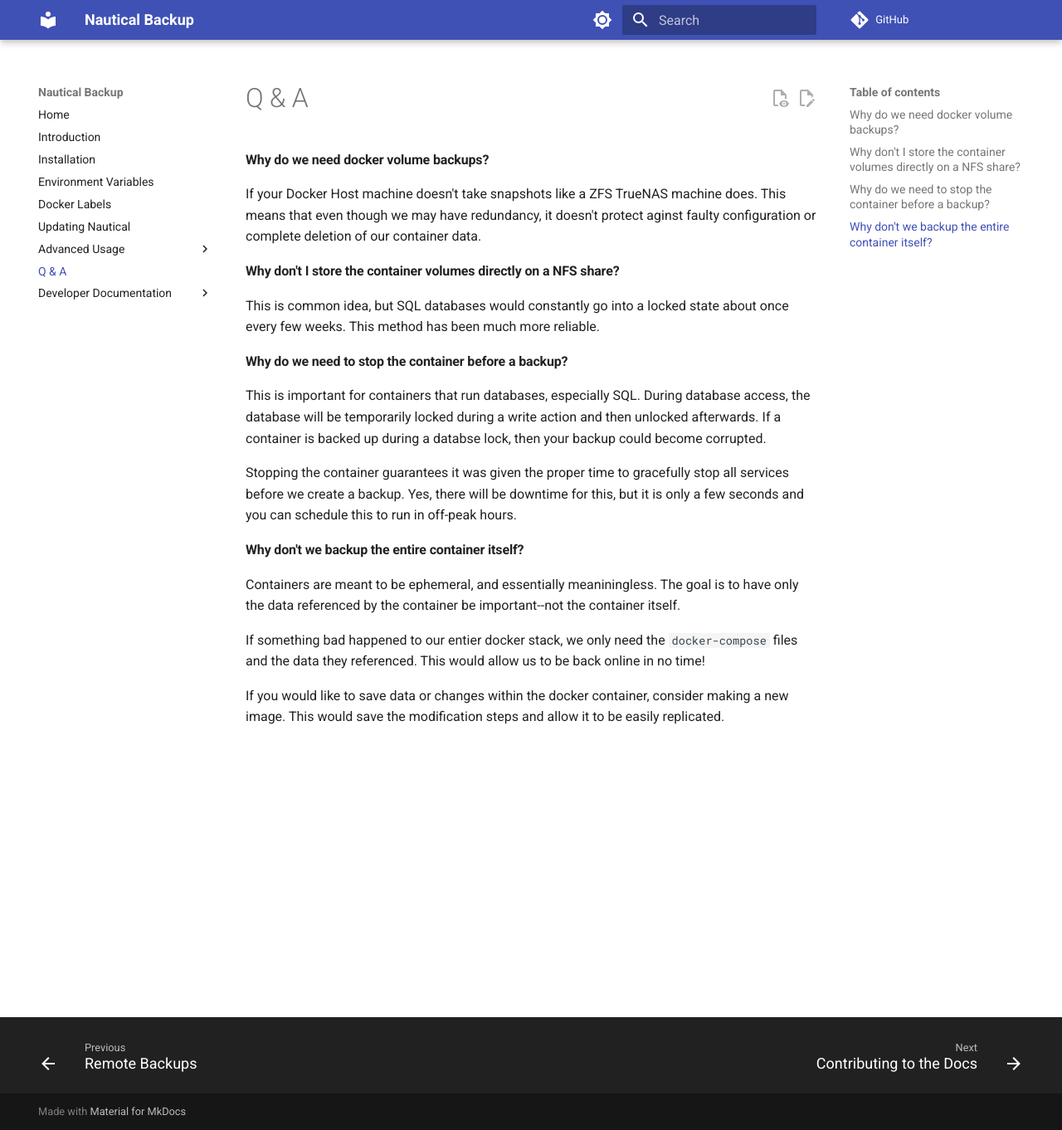
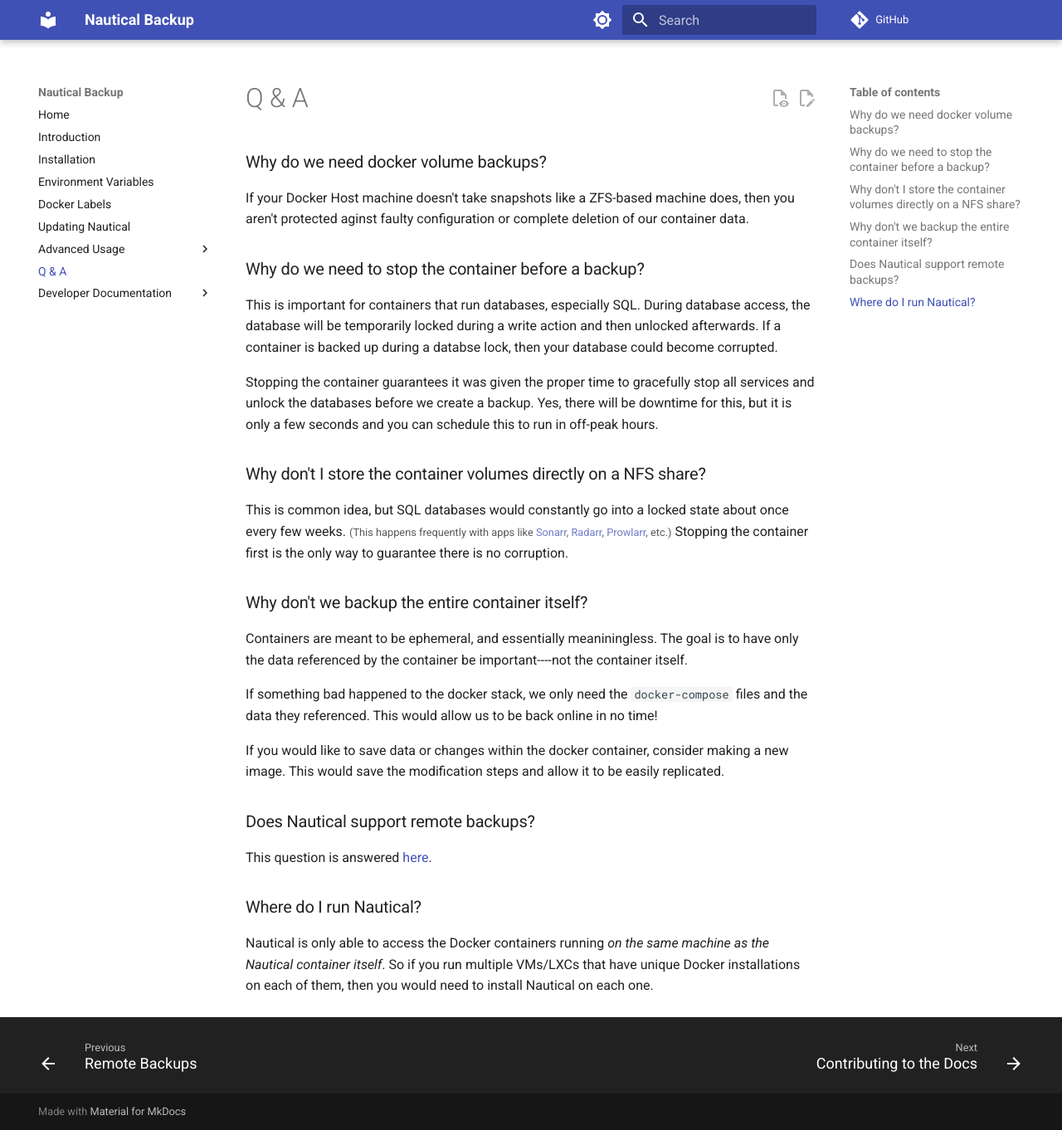
Before and after one commit to Minituff/nautical-backup, an MkDocs documentation site: the page built from docs/q-and-a.md, in a window 1280 px wide and 1362 px high. Shown: the whole window at 83% size. Built offline with MkDocs 1.6.1 and Material for MkDocs 9.7.7, drawn with Linux system fonts in a browser that asks for light colours; comment, search, counter and statistics services are not loaded.

```diff
--- a/docs/q-and-a.md
+++ b/docs/q-and-a.md
@@ -1,20 +1,25 @@
+###  Why do we need docker volume backups?
+If your Docker Host machine doesn't take snapshots like a ZFS-based machine does, then you aren't protected aginst faulty configuration or complete deletion of our container data.
+
+### Why do we need to stop the container before a backup?
+This is important for containers that run databases, especially SQL. During database access, the database will be temporarily locked during a write action and then unlocked afterwards. If a container is backed up during a databse lock, then your database could become corrupted.
 
 
-####  Why do we need docker volume backups?
-If your Docker Host machine doesn't take snapshots like a ZFS TrueNAS machine does. This means that even though we may have redundancy, it doesn't protect aginst faulty configuration or complete deletion of our container data.
+Stopping the container guarantees it was given the proper time to gracefully stop all services and unlock the databases before we create a backup. Yes, there will be downtime for this, but it is only a few seconds and you can schedule this to run in off-peak hours.
 
-#### Why don't I store the container volumes directly on a NFS share?
-This is common idea, but SQL databases would constantly go into a locked state about once every few weeks.
-This method has been much more reliable.
+### Why don't I store the container volumes directly on a NFS share?
+This is common idea, but SQL databases would constantly go into a locked state about once every few weeks. <small>(This happens frequently with apps like [Sonarr](https://github.com/Sonarr/Sonarr), [Radarr](https://github.com/radarr/radarr), [Prowlarr](https://github.com/Prowlarr/Prowlarr), etc.)</small>
+Stopping the container first is the only way to guarantee there is no corruption.
 
-#### Why do we need to stop the container before a backup?
-This is important for containers that run databases, especially SQL. During database access, the database will be temporarily locked during a write action and then unlocked afterwards. If a container is backed up during a databse lock, then your backup could become corrupted.
+### Why don't we backup the entire container itself?
+Containers are meant to be ephemeral, and essentially meaniningless. The goal is to have only the data referenced by the container be important----not the container itself.
 
-Stopping the container guarantees it was given the proper time to gracefully stop all services before we create a backup. Yes, there will be downtime for this, but it is only a few seconds and you can schedule this to run in off-peak hours.
-
-#### Why don't we backup the entire container itself?
-Containers are meant to be ephemeral, and essentially meaniningless. The goal is to have only the data referenced by the container be important--not the container itself.
-
-If something bad happened to our entier docker stack, we only need the `docker-compose` files and the data they referenced. This would allow us to be back online in no time!
+If something bad happened to the docker stack, we only need the `docker-compose` files and the data they referenced. This would allow us to be back online in no time!
 
 If you would like to save data or changes within the docker container, consider making a new image. This would save the modification steps and allow it to be easily replicated.
+
+### Does Nautical support remote backups?
+This question is answered [here](./advanced/remote-backups.md).
+
+### Where do I run Nautical?
+Nautical is only able to access the Docker containers running *on the same machine as the Nautical container itself*. So if you run multiple VMs/LXCs that have unique Docker installations on each of them, then you would need to install Nautical on each one.
```
Also changed, not shown: docs/advanced/remote-backups.md (+6 -1 lines), docs/installation.md (+1 -1 lines), docs/introduction.md (+31 -57 lines).
